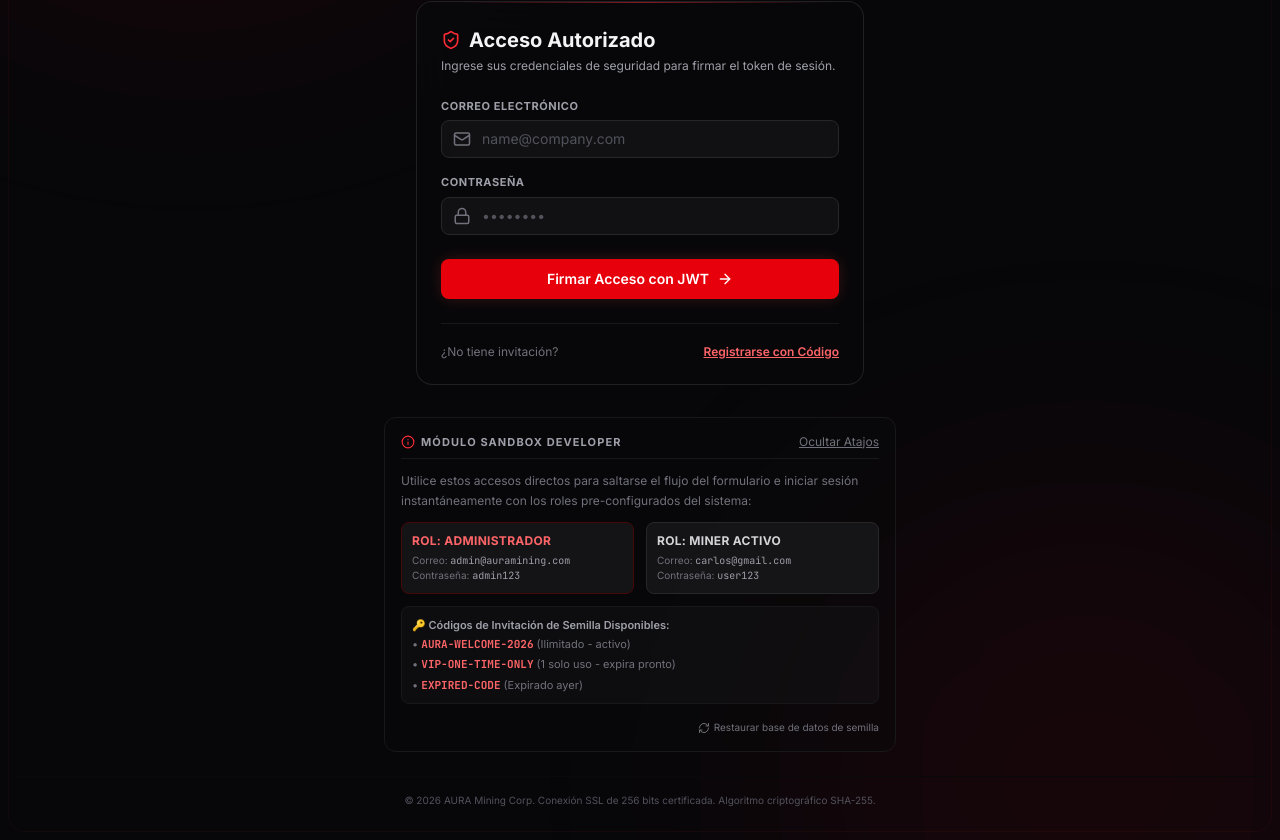
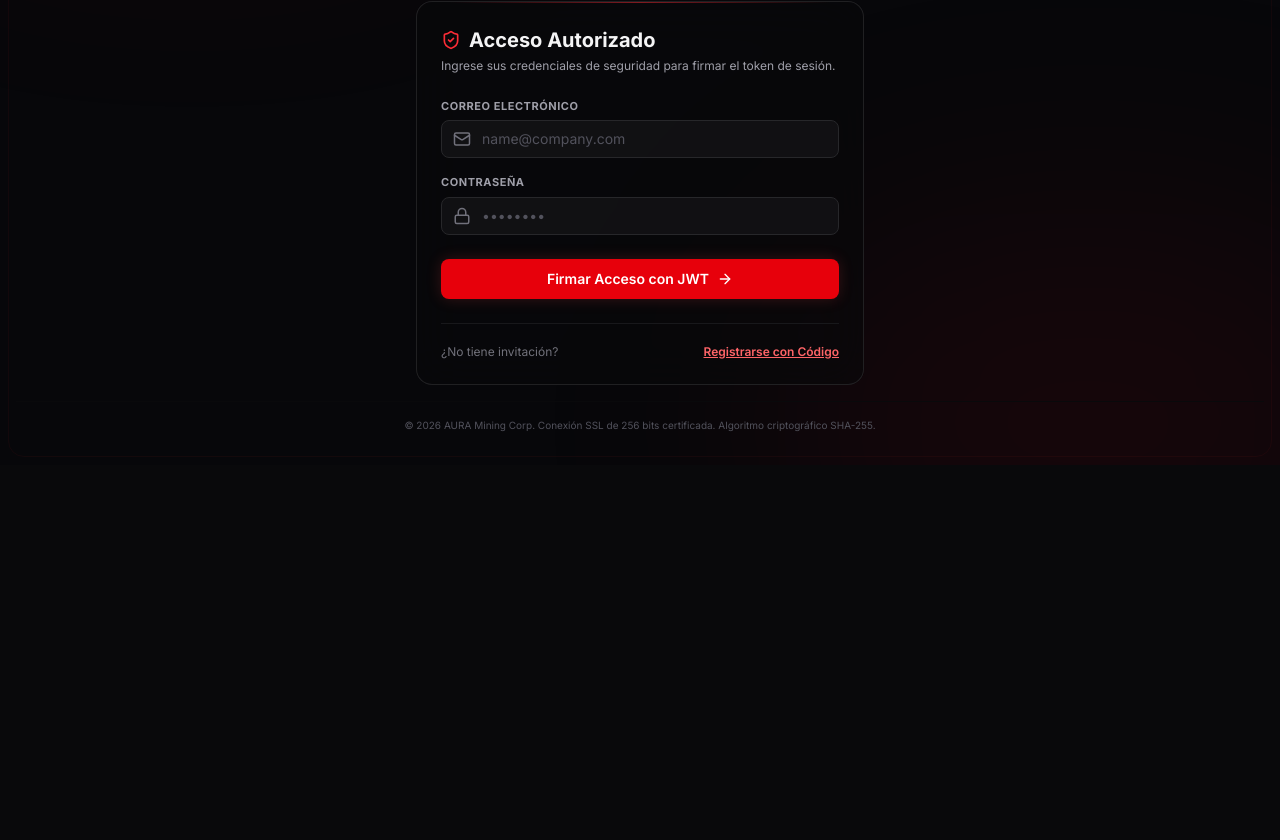
Before and after one commit to derickferkxkd-collab/AURA-MINER, a React (Vite) app: page / in a window 1280 px wide. Shown: the part 369-1209 px from the top of the page. After the commit the page ends 834 px from the top, so only its background shows below. Built offline with nearby package versions, Linux system fonts and the light colour scheme.

Commit message:
Actualizar AuthScreen.tsx

```diff
--- a/src/components/AuthScreen.tsx
+++ b/src/components/AuthScreen.tsx
@@ -229,87 +229,7 @@ export default function AuthScreen({ login, registerWithInvite, sandboxLogin, fo
         </div>
       </div>
 
-      {/* Developer Sandbox Panel (Highly styled) */}
-      <div className="w-full max-w-lg mx-auto z-10 pt-4 pb-6">
-        <div className="bg-zinc-950/40 border border-zinc-900 rounded-xl p-4">
-          <div className="flex items-center justify-between mb-3 border-b border-zinc-900 pb-2">
-            <span className="text-[11px] font-bold uppercase tracking-widest text-zinc-400 flex items-center gap-1.5">
-              <Info className="w-3.5 h-3.5 text-red-500" />
-              Módulo Sandbox Developer
-            </span>
-            <button
-              onClick={() => setShowCredentialsInfo(!showCredentialsInfo)}
-              className="text-zinc-500 hover:text-zinc-300 text-xs underline cursor-pointer"
-            >
-              {showCredentialsInfo ? 'Ocultar Atajos' : 'Mostrar Atajos'}
-            </button>
-          </div>
 
-          {showCredentialsInfo && (
-            <div className="space-y-3">
-              <p className="text-xs text-zinc-500 leading-relaxed">
-                Utilice estos accesos directos para saltarse el flujo del formulario e iniciar sesión instantáneamente con los roles pre-configurados del sistema:
-              </p>
-
-              <div className="grid grid-cols-2 gap-3">
-                <button
-                  onClick={() => sandboxLogin('admin')}
-                  className="bg-zinc-900/80 hover:bg-zinc-800 border border-red-950 hover:border-red-500/40 text-left p-2.5 rounded-lg transition-all cursor-pointer group"
-                >
-                  <div className="text-red-400 text-xs font-bold uppercase tracking-wide group-hover:text-red-300">
-                    Rol: Administrador
-                  </div>
-                  <div className="text-[10px] text-zinc-500 mt-1">
-                    Correo: <code className="text-zinc-400">admin@auramining.com</code>
-                  </div>
-                  <div className="text-[10px] text-zinc-500">
-                    Contraseña: <code className="text-zinc-400">admin123</code>
-                  </div>
-                </button>
-
-                <button
-                  onClick={() => sandboxLogin('user')}
-                  className="bg-zinc-900/80 hover:bg-zinc-800 border border-zinc-800 hover:border-red-500/30 text-left p-2.5 rounded-lg transition-all cursor-pointer group"
-                >
-                  <div className="text-zinc-300 text-xs font-bold uppercase tracking-wide group-hover:text-zinc-100">
-                    Rol: Miner Activo
-                  </div>
-                  <div className="text-[10px] text-zinc-500 mt-1">
-                    Correo: <code className="text-zinc-400">carlos@gmail.com</code>
-                  </div>
-                  <div className="text-[10px] text-zinc-500">
-                    Contraseña: <code className="text-zinc-400">user123</code>
-                  </div>
-                </button>
-              </div>
-
-              {/* Seed Codes Info */}
-              <div className="p-2.5 bg-zinc-900/40 border border-zinc-900 rounded-lg text-[11px] text-zinc-500 space-y-1">
-                <div className="text-zinc-400 font-semibold mb-0.5">🔑 Códigos de Invitación de Semilla Disponibles:</div>
-                <div>• <code className="text-red-400 font-mono font-bold">AURA-WELCOME-2026</code> (Ilimitado - activo)</div>
-                <div>• <code className="text-red-400 font-mono font-bold">VIP-ONE-TIME-ONLY</code> (1 solo uso - expira pronto)</div>
-                <div>• <code className="text-red-400 font-mono font-bold">EXPIRED-CODE</code> (Expirado ayer)</div>
-              </div>
-
-              <div className="flex justify-end pt-1">
-                <button
-                  type="button"
-                  onClick={() => {
-                    if (window.confirm("¿Seguro que desea resetear la base de datos del sistema al estado original de semilla?")) {
-                      forceReset();
-                      alert("Base de datos limpia y restablecida.");
-                    }
-                  }}
-                  className="text-[10px] text-zinc-500 hover:text-red-400 flex items-center gap-1 cursor-pointer transition-colors"
-                >
-                  <RefreshCw className="w-3 h-3" />
-                  Restaurar base de datos de semilla
-                </button>
-              </div>
-            </div>
-          )}
-        </div>
-      </div>
 
       {/* Footer credits */}
       <div className="w-full text-center py-4 border-t border-zinc-950 text-zinc-600 text-[10px] z-10">
```
